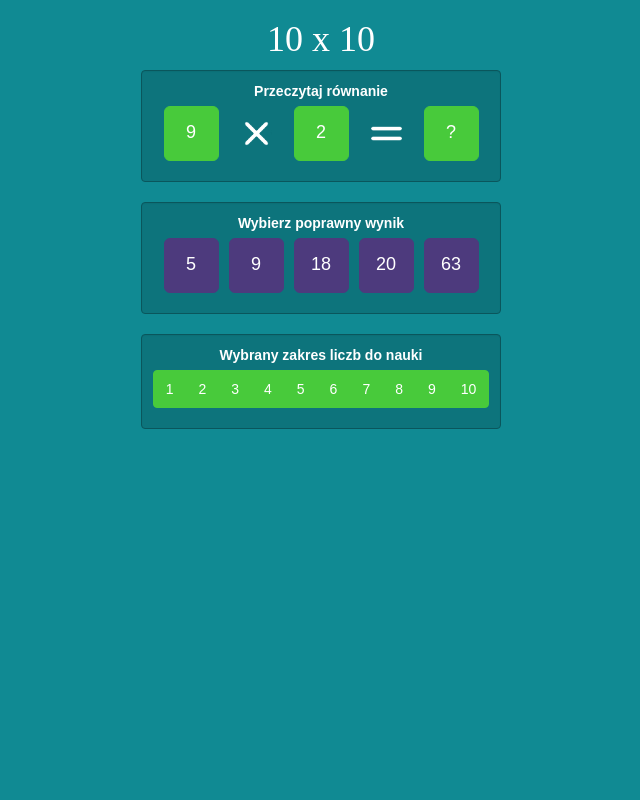
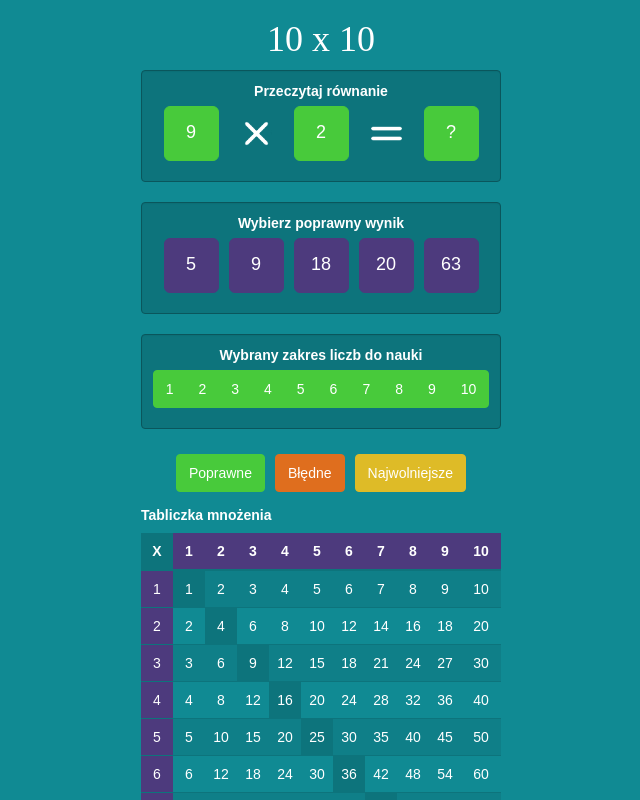
Before and after one commit to aratur/multiplication, a React (Create React App) app: page / in a window 1280 px wide. Shown: the top 800 px of the page, without its empty margins (319-959 px from the left). Built offline with nearby package versions, Linux system fonts and the light colour scheme; a web font is replaced by a local one.

Commit message:
ads progress visibility

```diff
--- a/package.json
+++ b/package.json
@@ -34,6 +34,12 @@
       "last 1 safari version"
     ]
   },
+  "jest": {
+    "collectCoverageFrom": [
+      "src/**/*.{js,jsx}",
+      "!src/index.js"
+    ]
+  },
   "devDependencies": {
     "@testing-library/dom": "^7.24.1",
     "@testing-library/jest-dom": "^5.11.4",
--- a/src/Equation.js
+++ b/src/Equation.js
@@ -14,6 +14,7 @@ const Equation = (props) => {
       padding: '0px',
     },
     type: 'button',
+    tabIndex: '-1',
     role: 'contentinfo',
     className: 'btn btn-success btn-lg',
   };
--- a/src/MultiplicationTable.js
+++ b/src/MultiplicationTable.js
@@ -1,27 +1,19 @@
 import React from 'react';
 import RangePicker from './RangePicker';
 import QuestionForm from './QuestionForm';
+import ResultsTable from './ResultsTable';
+import { results } from './model/results';
 
 class MultiplicationTable extends React.Component {
   constructor(props) {
     super(props);
     Object.assign(this, { ...props });
-    // const getNewResultsList = (from, to) => {
-    //   const result = {};
-    //   for (let i = from; i <= to; i++) {
-    //     const sub = {};
-    //     for (let j = from; j <= to; j++) {
-    //       sub[j] = 0;
-    //     }
-    //     result[i] = sub;
-    //   }
-    //   return result;
-    // };
     this.state = {
       rangeValues: Array(this.size).fill(true),
-      // resultsArray: getNewResultsList(1, this.size),
+      resultsArray: results(this.size),
     };
     this.setNewRangeValueAt = this.setNewRangeValueAt.bind(this);
+    this.setResultValueAt = this.setResultValueAt.bind(this);
   }
 
   setNewRangeValueAt(value, at) {
@@ -33,18 +25,32 @@ class MultiplicationTable extends React.Component {
     });
   }
 
+  setResultValueAt(value, row, column) {
+    const { resultsArray } = this.state;
+    // setValueAtRowCol returns a new instance of a resultsArray object
+    console.log(value, row, column);
+    const newResultsArray = resultsArray.setValueAtRowCol(value, row, column);
+    this.setState({
+      resultsArray: newResultsArray,
+    });
+  }
+
   render() {
-    const { rangeValues } = this.state;
+    const { rangeValues, resultsArray } = this.state;
     return (
       <div className="row">
         <QuestionForm
           range={rangeValues}
           noOfAnswers={this.noOfAnswers}
+          setResultValueAt={this.setResultValueAt}
         />
         <RangePicker
           rangeValues={rangeValues}
           setNewRangeValueAt={this.setNewRangeValueAt}
           minimumNoOfSelectedValues={this.minimumNoOfSelectedValues}
+        />
+        <ResultsTable
+          resultsArray={resultsArray}
         />
       </div>
     );
--- a/src/RangePicker.js
+++ b/src/RangePicker.js
@@ -3,6 +3,8 @@ import PropTypes from 'prop-types';
 import WarningAlert from './WarningAlert';
 
 const RangePicker = (props) => {
+  const styleButtonGroup = { marginTop: '5px', marginBottom: '5px' };
+  const styleWell = { padding: '10px' };
   const { rangeValues, minimumNoOfSelectedValues, setNewRangeValueAt } = props;
   const [warningVisible, setWarningVisibility] = useState(false);
 
@@ -24,13 +26,13 @@ const RangePicker = (props) => {
 
   return (
     <>
-      <div className="well" style={{ padding: '10px' }}>
+      <div className="well" style={styleWell}>
         <label htmlFor="range">
           Wybrany zakres liczb do nauki
           <div
             className="btn-group"
             role="group"
-            style={({ marginTop: '5px', marginBottom: '5px' })}
+            style={styleButtonGroup}
             id="range"
           >
             {rangeValues.map((value, index) => (
--- /dev/null
+++ b/src/ResultsTable.js
@@ -0,0 +1,113 @@
+import React, { useState } from 'react';
+import PropTypes from 'prop-types';
+import { answerStatus } from './model/results';
+
+const ResultsTable = (props) => {
+  const { size, resultsArray } = props;
+  const [showCorrect, setShowCorrect] = useState(false);
+  const [showIncorrect, setShowIncorrect] = useState(false);
+  const [showSlowest, setShowSlowest] = useState(false);
+
+  // needed to make it look the same as labels
+  const styleCaption = { fontWeight: '700', color: '#fff' };
+  const styleButtons = { margin: '5px' };
+  const getClassName = (col, row) => {
+    const answerState = resultsArray.getValueAtRowCol(row, col);
+    let result = null;
+    if (showCorrect
+      && answerState.status === answerStatus.success) result = 'success';
+    if (showIncorrect
+      && answerState.status === answerStatus.failure) result = 'danger';
+    if (showSlowest
+      && resultsArray.isSlowestValue(answerState.duration)) result = 'warning';
+    if (row === col) return result || 'active';
+    return result;
+  };
+  return (
+    <>
+      <button
+        className="btn btn-success"
+        type="button"
+        style={styleButtons}
+        onClick={() => setShowCorrect(!showCorrect)}
+      >
+        Poprawne
+      </button>
+      <button
+        className="btn btn-danger"
+        type="button"
+        style={styleButtons}
+        onClick={() => setShowIncorrect(!showIncorrect)}
+      >
+        Błędne
+      </button>
+      <button
+        className="btn btn-warning"
+        type="button"
+        style={styleButtons}
+        onClick={() => setShowSlowest(!showSlowest)}
+      >
+        Najwolniejsze
+      </button>
+      <table className="table table-striped table-hover text-center">
+        <caption style={styleCaption}>Tabliczka mnożenia</caption>
+        <thead>
+          <tr>
+            <th className="active text-center" key="X">X</th>
+            {Array(size).fill(0)
+              .map((_, index) => (
+                <th
+                  className="info text-center"
+                  key={`headerRow${String(index + 1)}`}
+                >
+                  {index + 1}
+                </th>
+              ))}
+          </tr>
+        </thead>
+        <tbody>
+          {Array(size).fill(0).map((_, rowIndex) => rowIndex + 1)
+            .map((row) => (
+              <tr key={`row${String(row)}`}>
+                {Array(size).fill(0).map((__, colIndex) => colIndex + 1)
+                  .map((col) => (col === 1 ? (
+                    <React.Fragment key={`fragment${String(col)}`}>
+                      <td
+                        className="info"
+                        key={`firstCol${String(row)}`}
+                      >
+                        {row}
+                      </td>
+                      <td
+                        className={getClassName(row, col)}
+                        key={`data${String(row)}.0`}
+                      >
+                        {row}
+                      </td>
+                    </React.Fragment>
+                  ) : (
+                    <td
+                      className={getClassName(row, col)}
+                      key={`data${String(row)}.${String(col)}`}
+                    >
+                      {row * col}
+                    </td>
+                  )))}
+              </tr>
+            ))}
+        </tbody>
+      </table>
+    </>
+  );
+};
+
+ResultsTable.defaultProps = {
+  size: 10,
+};
+
+ResultsTable.propTypes = {
+  size: PropTypes.number,
+  resultsArray: PropTypes.objectOf(PropTypes.func).isRequired,
+};
+
+export default ResultsTable;
--- /dev/null
+++ b/src/model/results.js
@@ -0,0 +1,64 @@
+const answerStatus = {
+  success: 1,
+  failure: -1,
+  pending: 0,
+};
+
+const results = (size, newResultsArray, newSlowestValues) => {
+  const getNewResultsList = () => {
+    const result = {};
+    for (let i = 1; i <= size; i++) {
+      const sub = {};
+      for (let j = 1; j <= size; j++) {
+        sub[j] = { status: answerStatus.pending, duration: 0 };
+      }
+      result[i] = sub;
+    }
+    return result;
+  };
+  const resultsArray = newResultsArray || getNewResultsList();
+  let slowestValues = newSlowestValues || undefined;
+  const getValueAtRowCol = (row, col) => resultsArray[row][col];
+
+  const isInputCorrect = ({ status, duration }, row, col) => {
+    if (typeof status === 'undefined') return false;
+    if (typeof duration !== 'number') return false;
+    if (typeof row !== 'number' || typeof col !== 'number') return false;
+    if (row < 0 || row > size || col < 0 || col > size) return false;
+    return true;
+  };
+  const setSlowestValue = (newDuration) => {
+    if (!slowestValues) slowestValues = [];
+    // first x elements added one by one, any logic goes only afterwards
+    if (slowestValues.length < size) {
+      slowestValues.push(newDuration);
+    } else {
+      // sort descending
+      slowestValues.sort((a, b) => b - a);
+      // if new duration is slower that an existing record
+      if (slowestValues.finIndex((a) => a < newDuration) > -1) {
+        // remove the fastest
+        slowestValues.pop();
+        // add at the end - it will be sorted at the next check
+        slowestValues.push(newDuration);
+      }
+    }
+  };
+  const setValueAtRowCol = (value, row, col) => {
+    if (isInputCorrect(value, row, col)) {
+      resultsArray[row][col] = value;
+      if (value.status === answerStatus.success) setSlowestValue(value.duration);
+      return results(size, resultsArray, slowestValues);
+    }
+    console.error('Incorrect input for results.setValueAtRowCol');
+    return this;
+  };
+
+  const isSlowestValue = (checkDuration) => (slowestValues || [])
+    .findIndex((a) => checkDuration >= a) > -1;
+  return {
+    getValueAtRowCol, setValueAtRowCol, isSlowestValue,
+  };
+};
+
+export { answerStatus, results };
```
Also changed, not shown: src/Progress.js (deleted, +0 -47 lines), src/QuestionForm.js (+22 -16 lines).
